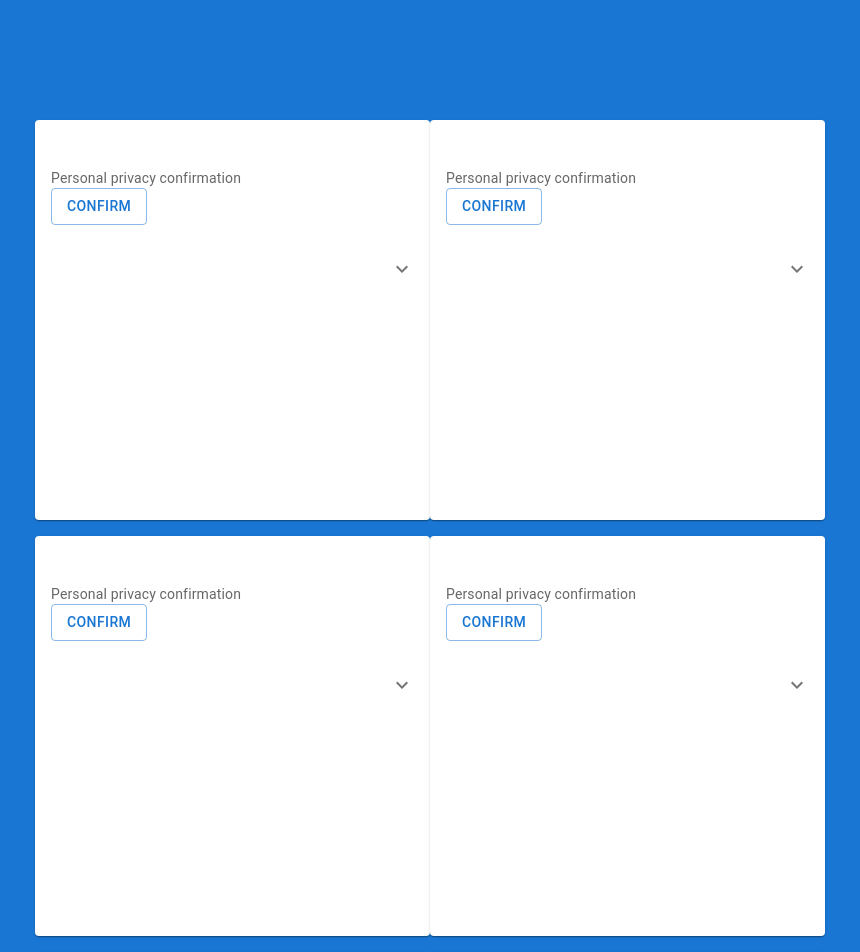
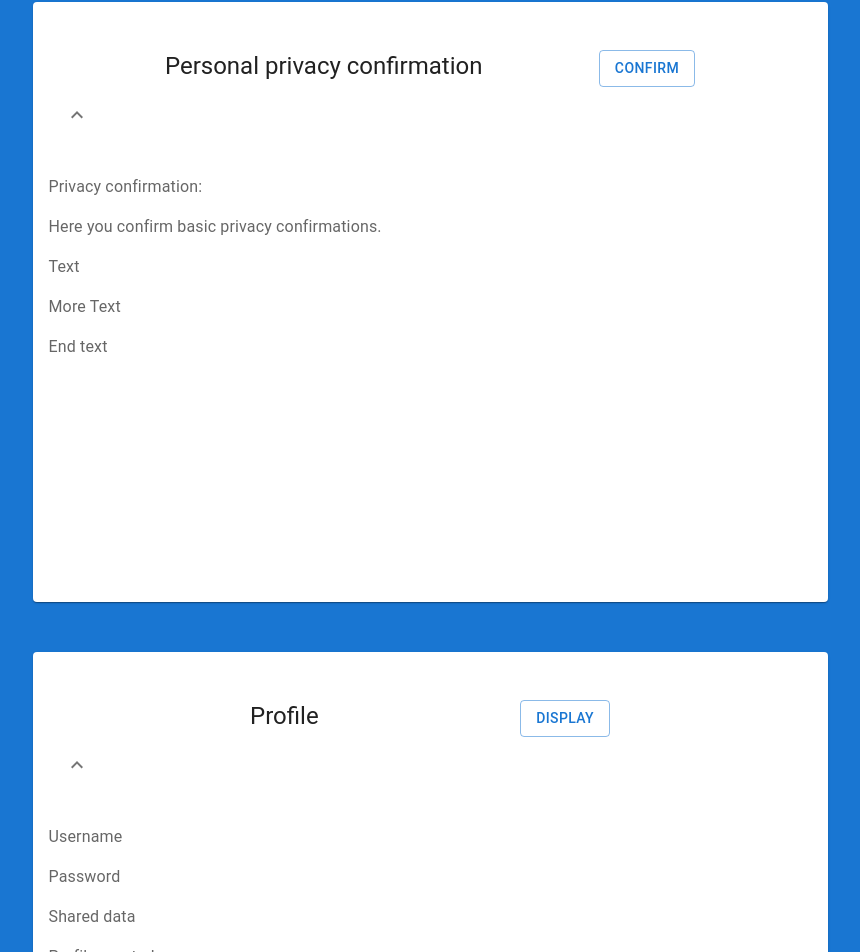
Before and after one commit to User91510/business-app-real, a React (Create React App) app: page /Catalogs in a window 1280 px wide. Shown: the part 78-1030 px from the top of the page, without its empty margins (210-1070 px from the left). Built offline with nearby package versions, Linux system fonts and the light colour scheme.

Commit message:
Changes for Settings and ReviewCard

```diff
--- a/src/Components/UI/ReviewCard.tsx
+++ b/src/Components/UI/ReviewCard.tsx
@@ -8,10 +8,17 @@ import Collapse from '@mui/material/Collapse';
 import IconButton, { IconButtonProps } from '@mui/material/IconButton';
 import Typography from '@mui/material/Typography';
 import ExpandMoreIcon from '@mui/icons-material/ExpandMore';
-import { Button } from '@mui/material';
+import { Box, Button } from '@mui/material';
 
 interface ExpandMoreProps extends IconButtonProps {
   expand: boolean;
+}
+
+interface RecipeReviewCardProps {
+ type: string,
+ /*
+types: 1. dropdown setting 2. values
+ */
 }
 
 const ExpandMore = styled((props: ExpandMoreProps) => {
@@ -25,23 +32,26 @@ const ExpandMore = styled((props: ExpandMoreProps) => {
   }),
 }));
 
-export default function RecipeReviewCard() {
-  const [expanded, setExpanded] = React.useState(false);
+export default function RecipeReviewCard(props: RecipeReviewCardProps) {
+  const { type } = props;
+  const [expanded, setExpanded] = React.useState(true);
 
   const handleExpandClick = () => {
     setExpanded(!expanded);
   };
 
   return (
-    <Card sx={{ maxWidth: 395,minWidth: 395, height: 400, my: 1}}>
-      <CardHeader></CardHeader>
+    type === "values" ?
+    <Card sx={{ maxWidth: 795,minWidth: 795, height: 600, my: 2, mx: 2}}>
+     <CardHeader></CardHeader>
       <CardContent>
-        <Typography variant="body2" color="text.secondary">
-          Personal privacy confirmation
-        </Typography>
-        <Button variant="outlined">Confirm</Button>
-      </CardContent>
-      <CardActions disableSpacing>
+        <Box display={'flex'} justifyContent={'space-evenly'}>
+          <Typography variant="h5" color="text.primary">
+          Profile</Typography>
+          <Button variant="outlined">Display</Button>
+        </Box>
+        <Box display={'flex'} justifyContent={'flex-start'}>
+        <CardActions disableSpacing>
           <ExpandMore
           expand={expanded}
           onClick={handleExpandClick}
@@ -51,19 +61,78 @@ export default function RecipeReviewCard() {
           <ExpandMoreIcon />
         </ExpandMore>
       </CardActions>
+        </Box>
+      </CardContent>
+
       <Collapse in={expanded} timeout="auto" unmountOnExit>
         <CardContent>
-          <Typography paragraph>Privacy confirmation:</Typography>
-          <Typography paragraph>
+          <Typography paragraph color="text.secondary">Username</Typography>
+          <Typography paragraph color="text.secondary">
+          Password
+          </Typography>
+          <Typography paragraph color="text.secondary">
+          Shared data
+          </Typography>
+          <Typography paragraph color="text.secondary">
+          Profile created
+          </Typography>
+          <Typography color="text.secondary">
+          More
+          </Typography>
+        </CardContent>
+      </Collapse>
+
+
+
+      {/* <CardHeader></CardHeader>
+      <CardContent>
+      <Typography variant="h5" color="text.primary">
+        Profile:
+        </Typography>
+          <Typography paragraph color="text.secondary">Username:</Typography>
+          <Typography paragraph color="text.secondary">Password</Typography>
+          <Typography paragraph color="text.secondary">Shared data</Typography>
+          <Typography paragraph color="text.secondary">Profile created</Typography>
+          <Typography paragraph color="text.secondary">More</Typography>
+        </CardContent> */}
+
+    </Card>
+    :
+    <Card sx={{ maxWidth: 795,minWidth: 795, height: 600,  my: 2, mx: 2}}>
+      <CardHeader></CardHeader>
+      <CardContent>
+        <Box display={'flex'} justifyContent={'space-evenly'}>
+          <Typography variant="h5" color="text.primary">
+          Personal privacy confirmation</Typography>
+          <Button variant="outlined">Confirm</Button>
+        </Box>
+        <Box display={'flex'} justifyContent={'flex-start'}>
+        <CardActions disableSpacing>
+          <ExpandMore
+          expand={expanded}
+          onClick={handleExpandClick}
+          aria-expanded={expanded}
+          aria-label="show more"
+        >
+          <ExpandMoreIcon />
+        </ExpandMore>
+      </CardActions>
+        </Box>
+      </CardContent>
+
+      <Collapse in={expanded} timeout="auto" unmountOnExit>
+        <CardContent>
+          <Typography paragraph color="text.secondary">Privacy confirmation:</Typography>
+          <Typography paragraph color="text.secondary">
             Here you confirm basic privacy confirmations.
           </Typography>
-          <Typography paragraph>
+          <Typography paragraph color="text.secondary">
             Text
           </Typography>
-          <Typography paragraph>
+          <Typography paragraph color="text.secondary">
             More Text
           </Typography>
-          <Typography>
+          <Typography color="text.secondary">
             End text
           </Typography>
         </CardContent>
--- a/src/Components/UI/Settings.tsx
+++ b/src/Components/UI/Settings.tsx
@@ -7,35 +7,15 @@ const Settings: React.FC = (props) => {
         <div>
             <Box
                 display="flex"
-                width={1} height={1500}
+                width={1} height={1300}
                 bgcolor="primary.main"
-                alignItems="center"
                 justifyContent="center"
                 flexWrap={"wrap"}
-                flexDirection={"column"}
+                flexDirection={"row"}
                 >
-                <Box width={1}
-                display="flex"
-                justifyContent="center"
-                >
-                    <RecipeReviewCard></RecipeReviewCard>
-                    <RecipeReviewCard></RecipeReviewCard>
-                </Box>
-                <Box width={1}
-                display="flex"
-                justifyContent="center"
-                >
-                    <RecipeReviewCard></RecipeReviewCard>
-                    <RecipeReviewCard></RecipeReviewCard>
-                </Box>
-                <Box width={1}
-                display="flex"
-                justifyContent="center"
-                >
-                    <RecipeReviewCard></RecipeReviewCard>
-                    <RecipeReviewCard></RecipeReviewCard>
-                </Box>
 
+                    <RecipeReviewCard type={"dropdown setting"}></RecipeReviewCard>
+                    <RecipeReviewCard type={"values"}></RecipeReviewCard>
             </Box>
 
 
```
Also changed, not shown: src/Components/UI/Catalogs.tsx (+4 -4 lines).
